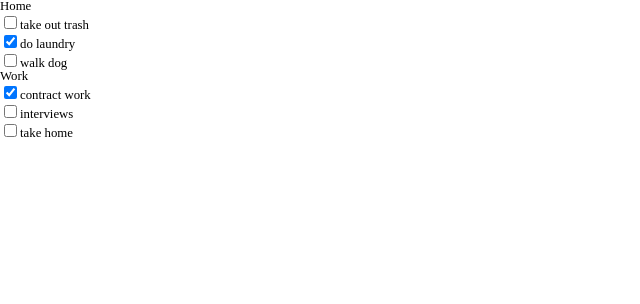
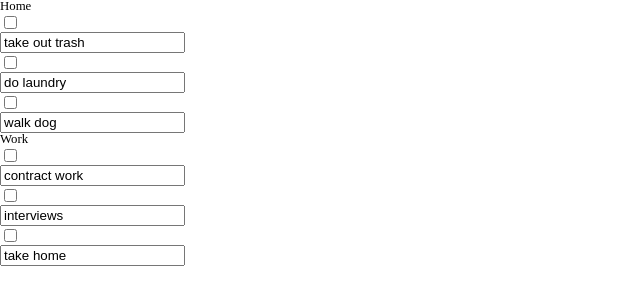
Before and after one commit to n0land0/bowtie-challenge, a React (Create React App) app: page / in a window 1280 px wide. Shown: the top 304 px of the page, without its empty margins (0-640 px from the left). Built offline with nearby package versions, Linux system fonts and the light colour scheme.

Commit message:
Mock out form controls

```diff
--- a/src/components/Todo.tsx
+++ b/src/components/Todo.tsx
@@ -1,24 +1,48 @@
-import React, { FC } from 'react';
+import React, { ChangeEvent, FC, FocusEvent, FormEvent, useState } from 'react';
 
 import { Todo as TodoProps } from '../lib/models';
 
-const Todo: FC<TodoProps> = ({ id, isCompleted, description }) => {
-  const handleChange = () => {
+const Todo: FC<TodoProps> = ({ id, completed, description }) => {
+  const [isCompleted, setIsCompleted] = useState(completed);
+  const [newDescription, setNewDescription] = useState(description);
+
+  // separate change handlers for description & checkbox?
+  const handleCompletedChange = (event: ChangeEvent<HTMLInputElement>) => {
     // fetch call to edit todo
-    console.log('handleChange');
+    // e.g. const editedTodo = { ...todo, completed: isCompleted }
+    // e.g. updateTodo(editedTodo)
+    setIsCompleted(event.target.checked);
+  };
+
+  const handleDescriptionChange = (event: ChangeEvent<HTMLInputElement>) => {
+    setNewDescription(event.target.value);
+  };
+
+  const handleSubmit = (
+    event: FormEvent<HTMLFormElement> | FocusEvent<HTMLInputElement | Element>
+  ) => {
+    event.preventDefault();
+    // fetch call to edit todo
+    // e.g. const editedTodo = { ...todo, description: newDescription }
+    // e.g. updateTodo(editedTodo)
   };
 
   return (
     <div>
-      <label>
+      <input
+        type='checkbox'
+        name={`todo${id}`}
+        checked={isCompleted}
+        onChange={handleCompletedChange}
+      />
+      <form onSubmit={handleSubmit}>
         <input
-          type='checkbox'
-          name={`todo${id}`}
-          checked={isCompleted}
-          onChange={handleChange}
+          type='text'
+          value={newDescription}
+          onChange={handleDescriptionChange}
+          onBlur={handleSubmit}
         />
-        {description}
-      </label>
+      </form>
     </div>
   );
 };
```
